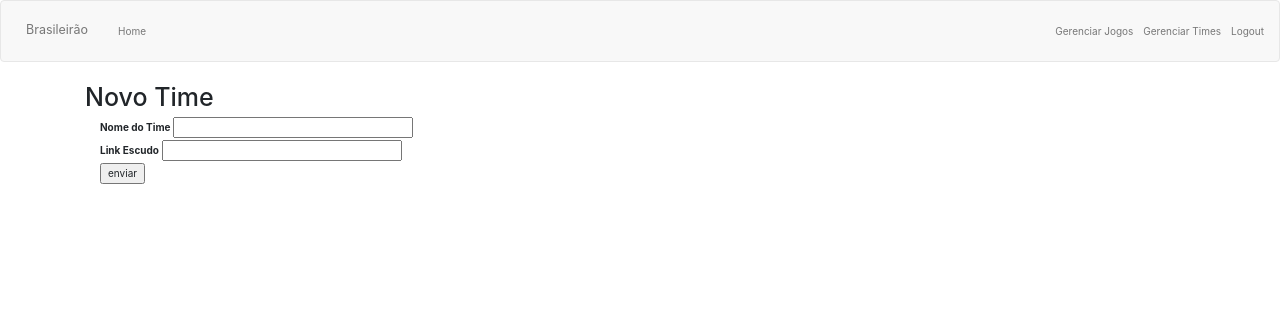
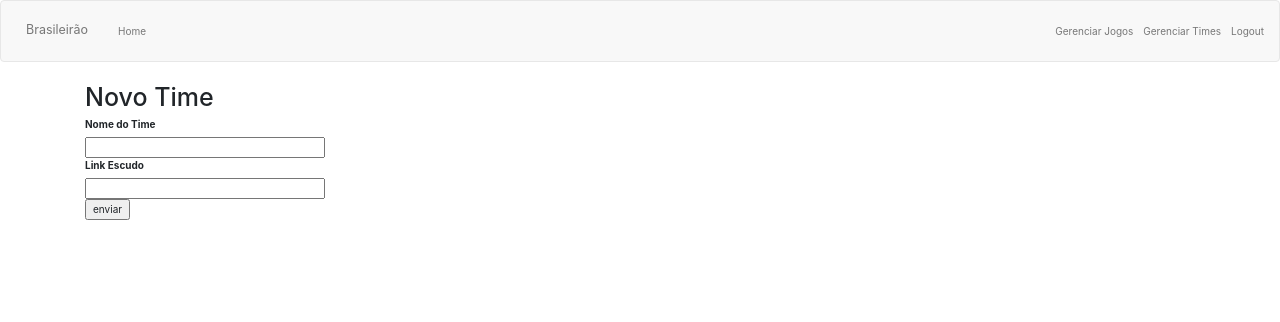
Before and after one commit to Viniciustertuliano/Projeto_Brasileir-o, a Flask app: page /times/new in a window 1280 px wide. Shown: the top 322 px of the page. Run offline with Flask 2, Linux system fonts and the light colour scheme; the visitor is signed in with stand-in values (Sample User, id 1); some libraries are stand-ins or nearby versions.

Commit message:
Redefinindo layout

```diff
--- a/times/templates/novotime.html
+++ b/times/templates/novotime.html
@@ -5,7 +5,7 @@
 
 <form action="" method="POST" novalidate>
 	{{ form.hidden_tag() }}
-	<div class="container">
+	<div class="container form-group row">
 	<div class="row">
 		<div class="col-md-4">
 			{{ form.nome_time.label }} {{ form.nome_time(size=32) }}
```
